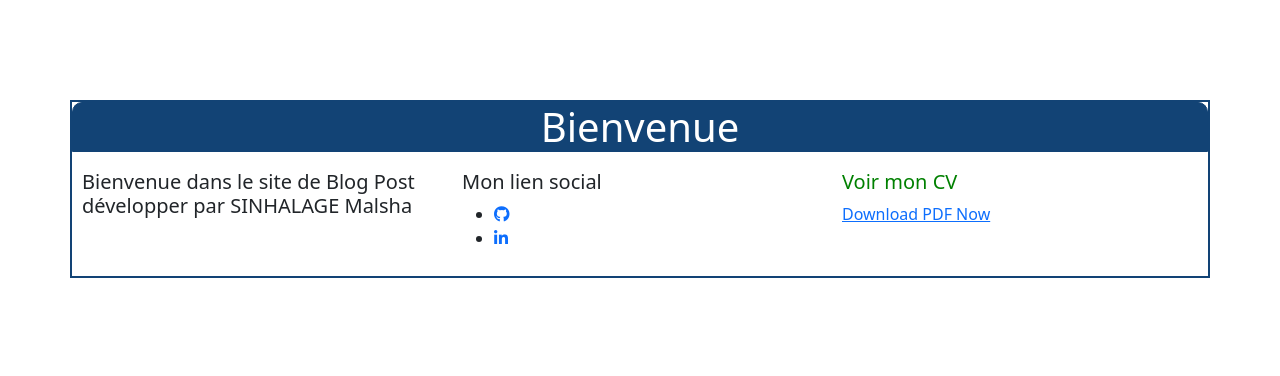
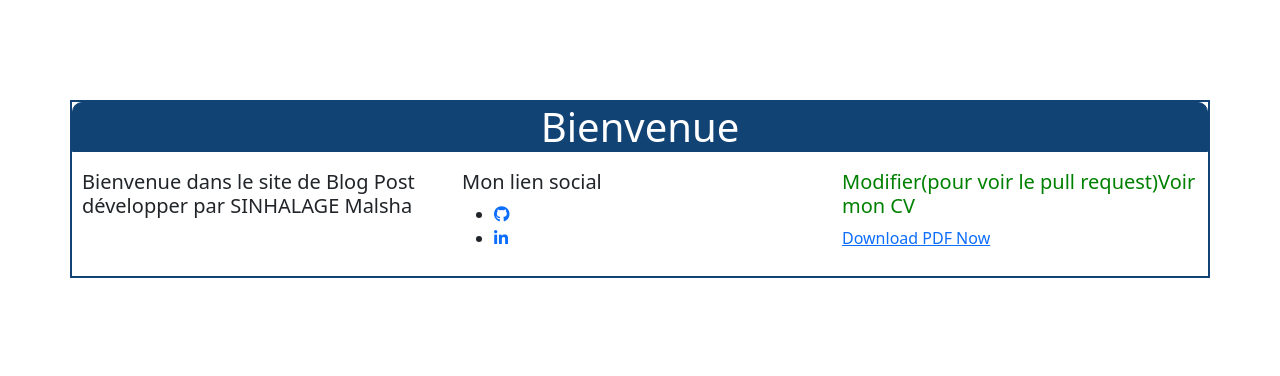
Before and after one commit to Nmalsha/create_PHP_Blog, a PHP site: page /accueil in a window 1280 px wide. Shown: the part 77-453 px from the top of the page. Run offline with PHP 8.4, Linux system fonts and the light colour scheme; some libraries are stand-ins or nearby versions.

Commit message:
test pull

```diff
--- a/views/accueil/index.php
+++ b/views/accueil/index.php
@@ -17,7 +17,7 @@
 </div>
 <div class="col-4 ">
 <div>
-        <h5 style="color:green;">Voir mon CV</h5>
+        <h5 style="color:green;"> Modifier(pour voir le pull request)Voir mon CV</h5>
 
         <a href="/public/CV_Malsha.pdf">Download PDF Now</a></div>
 </div>
--- a/views/posts/index.php
+++ b/views/posts/index.php
@@ -14,7 +14,8 @@ echo $post['postImage'] ?>" alt="card image">
                 <div class="card-body">
                   <a  href= "/posts/read/<?php echo $post['postId'] ?>" ><h5 class="card-title"><?php
 echo $post['postTitle'] ?></h5> </a>
-                      <p class=""><?php echo $post['lastUpdatedOn'] ?></p>
+                      <p class=""><?php
+echo $post['lastUpdatedOn'] ?></p>
                       <p class="">Créer par : <?php echo $post['username'] ?></p>
                       <p class="card-text"><?php echo $post['postChapo'] ?></p>
 
```
Also changed, not shown: public/images/volcan3.jpg (added), public/images/volcan4.png (added).
